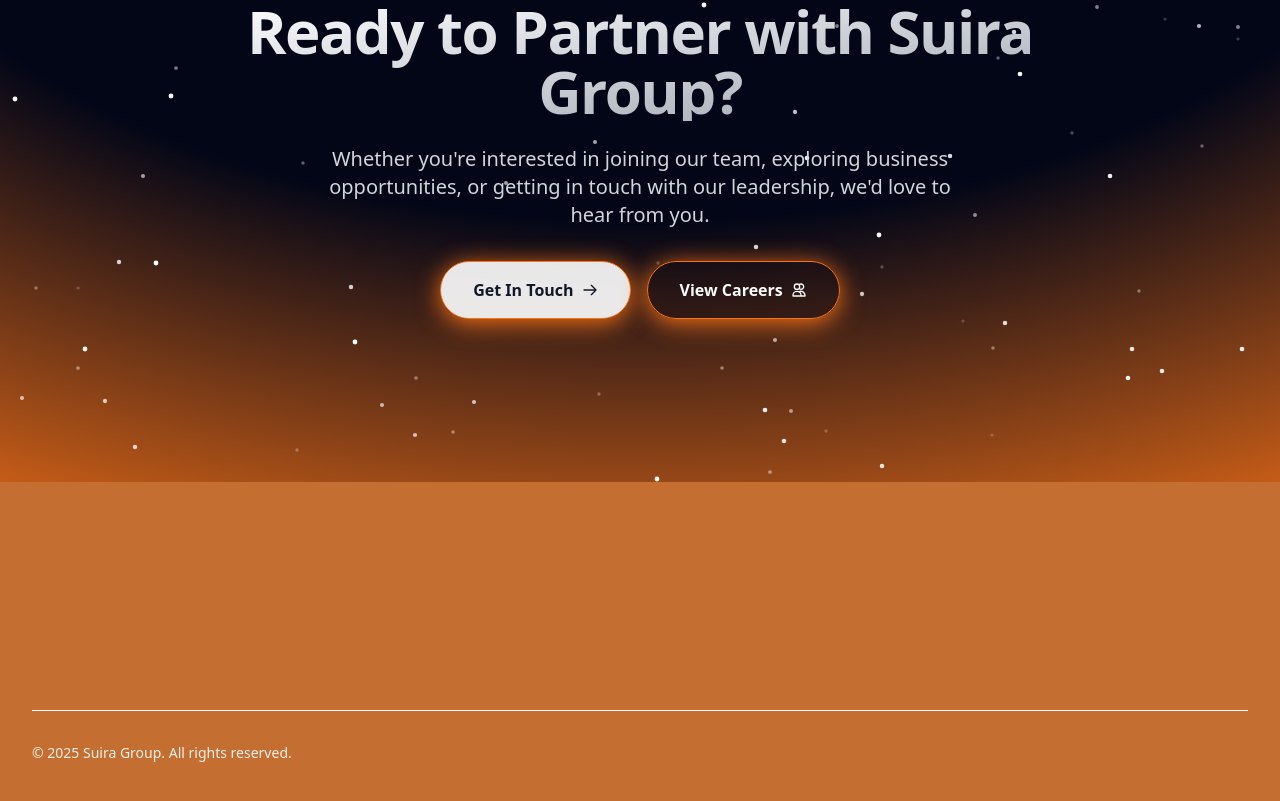
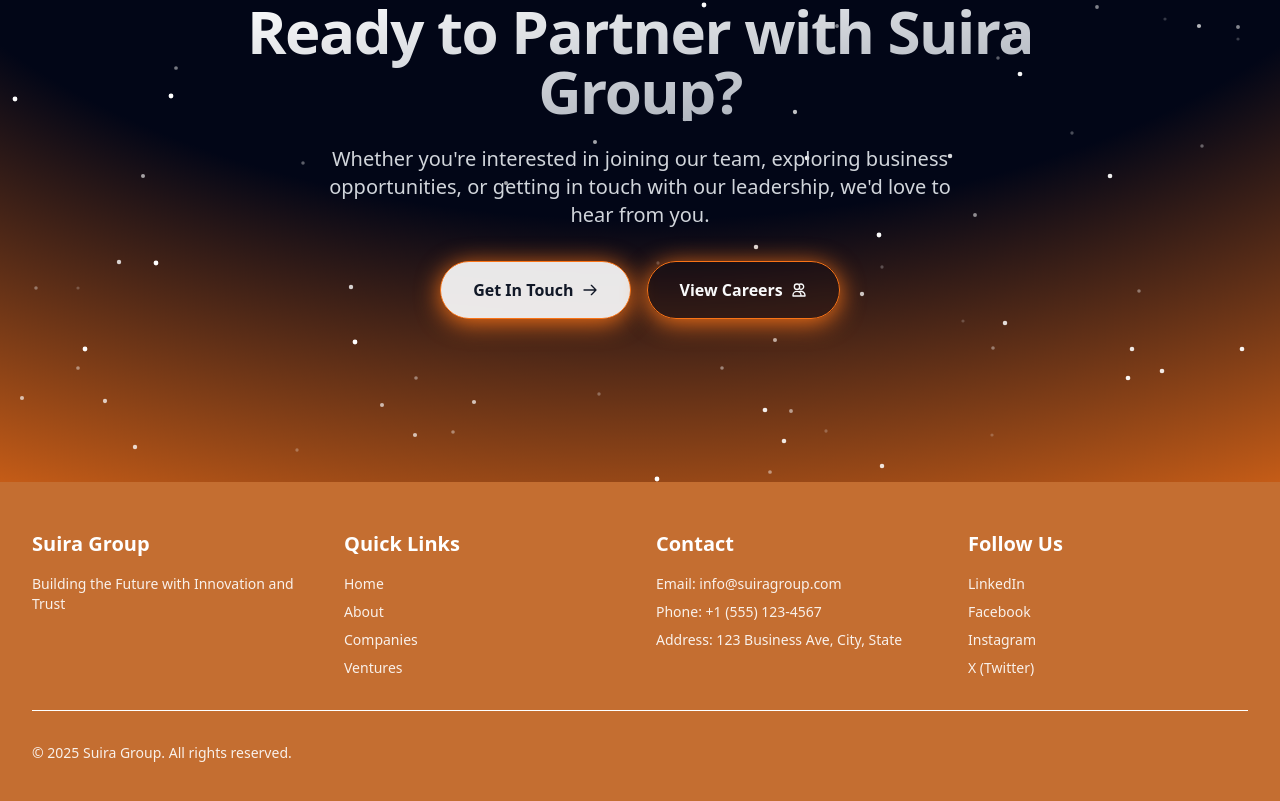
Before and after one commit to mianahmad93/suria-group-architecture, a React (Vite) app: page / in a window 1280 px wide. Shown: the part 7353-8154 px from the top of the page. Built offline with nearby package versions, Linux system fonts and the light colour scheme.

Commit message:
new updates

```diff
--- a/client/components/Layout.tsx
+++ b/client/components/Layout.tsx
@@ -323,7 +323,7 @@
       <div className="section-container py-12">
         <div className="grid grid-cols-1 md:grid-cols-4 gap-8 mb-8">
           {/* Brand */}
-          <div data-aos="zoom-in">
+          <div >
             <h3 className="text-xl font-bold mb-4">Suira Group</h3>
             <p className="text-sm opacity-90">
               Building the Future with Innovation and Trust
@@ -331,7 +331,7 @@
           </div>
 
           {/* Quick Links */}
-          <div data-aos="zoom-in">
+          <div >
             <h4 className="font-semibold mb-4">Quick Links</h4>
             <ul className="space-y-2 text-sm">
               <li>
@@ -370,7 +370,7 @@
           </div>
 
           {/* Contact Info */}
-          <div data-aos="zoom-in">
+          <div >
             <h4 className="font-semibold mb-4">Contact</h4>
             <ul className="space-y-2 text-sm opacity-90">
               <li>Email: info@suiragroup.com</li>
@@ -380,7 +380,7 @@
           </div>
 
           {/* Social Links */}
-          <div data-aos="zoom-in">
+          <div >
             <h4 className="font-semibold mb-4">Follow Us</h4>
             <ul className="space-y-2 text-sm">
               <li>
```
